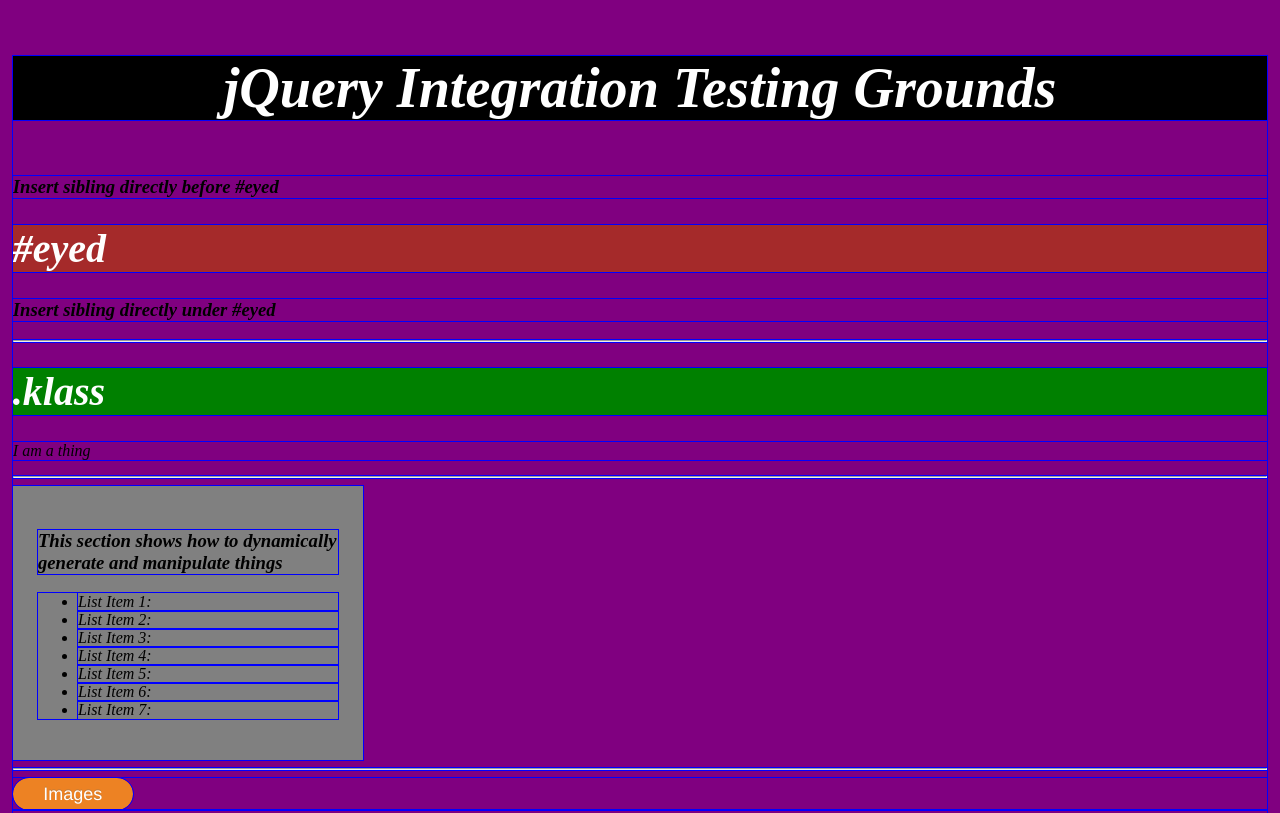
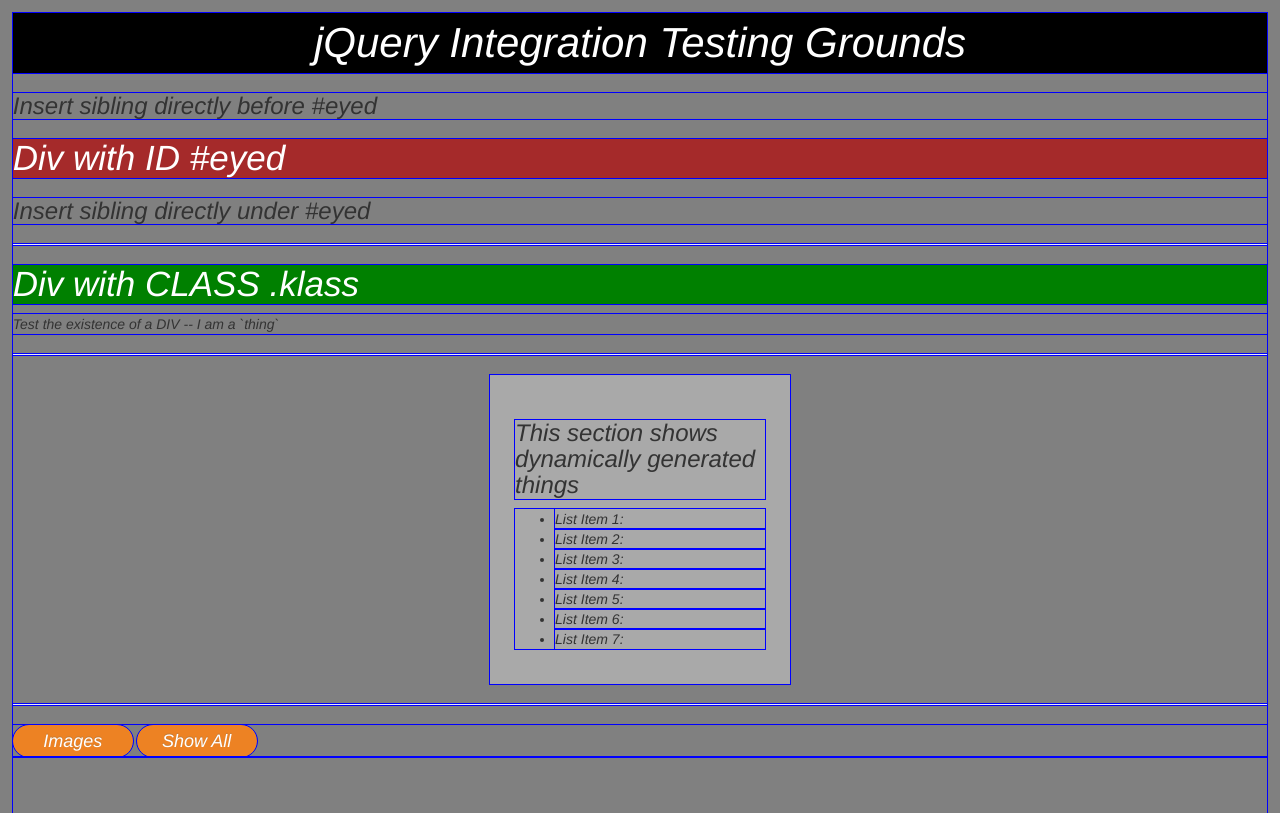
Before and after one commit to bootcoder/jQueryIntro, a plain HTML site: page index.html in a window 1280 px wide. Shown: the top 813 px of the page. Drawn offline with nearby package versions, Linux system fonts and the light colour scheme.

Commit message:
add picReturn with jQuery each example -- update styles

```diff
--- a/css/styles.css
+++ b/css/styles.css
@@ -3,7 +3,7 @@
 }
 
 body {
-  background-color: purple;
+  background-color: gray;
   margin: 1%;
 }
 
@@ -28,7 +28,7 @@ h1 {
 }
 
 .list_container {
-  background-color: gray;
+  background-color: darkgray;
   max-width: 300px;
   padding: 2%;
 }
--- a/index.html
+++ b/index.html
@@ -4,6 +4,8 @@
 
   <title>JqueryIntro</title>
 
+
+  <link rel="stylesheet" type="text/css" href="https://maxcdn.bootstrapcdn.com/bootstrap/3.3.5/css/bootstrap.min.css">
   <link rel="stylesheet" type="text/css" href="css/styles.css">
 
   <script type="text/javascript" src="http://code.jquery.com/jquery-2.1.4.min.js"></script>
@@ -18,29 +20,27 @@
 
 </head>
 <body>
-  <nav>
-    <h3>jQuery Integration Testing Grounds</h3>
-  </nav>
+  <nav>jQuery Integration Testing Grounds</nav>
   <div class="top_section">
     <div id="eyed" class="klass">
-      <h1>#eyed</h1>
+      <h1>Div with ID #eyed</h1>
     </div>
 
     <hr>
 
     <div class="klass">
-      <h1>.klass</h1>
+      <h1>Div with CLASS .klass</h1>
     </div>
 
-    <div id="existent"><p>I am a thing</p></div>
+    <div id="existent"><p>Test the existence of a DIV -- I am a `thing`</p></div>
     <hr>
   </div>
 
-  <div>
-    <h3>This section shows how to dynamically generate and manipulate things</h3>
+  <div class="container-fluid">
+    <h3>This section shows dynamically generated things</h3>
     <ul class="awesome_list">
       <li class="item">Item</li>
-      <li class="item">Itam</li>
+      <li class="item">Item</li>
     </ul>
   </div>
 
@@ -48,6 +48,7 @@
 
   <div>
     <button id="super_button">Images</button>
+    <button id="show_all_BTN">Show All</button>
     <div class="img_container" style="display: none;">
       <img class="gallery" src="http://thecatapi.com/api/images/get?format=src&type=png">
       <img class="gallery" src="https://avatars.githubusercontent.com/u/10055540?v=3">
--- a/js/0_main.js
+++ b/js/0_main.js
@@ -6,21 +6,22 @@
 
 $(document).ready(function () {
 
-  // js/getStarted.js
+  // js/1_getStarted.js
   basicSelection();
   chainingCalls();
   manipulateDivs();
   iterationAndConditionals();
 
-  // // js/list.js
+  // // js/2_list.js
   addListItems();
   modListText();
   addNums();
   nthChild();
   listListener();
 
-  // // js/level2.js
+  // // js/3_advanced.js
   picListener();
+  picReturnListener()
   buttonListener();
   dynamicButtonListener();
 
--- a/js/3_advanced.js
+++ b/js/3_advanced.js
@@ -49,11 +49,10 @@ var reduceElement = function (selector) {
 // Typical syntax: $(selector).hide(speed,callback);
 
 var expandElement = function (selector) {
-  var randoVal = Math.floor((Math.random() * 400) + 100);
   $(selector).animate({
     opacity: '0.75',
-    width: randoVal,
-    height: randoVal
+    width: 200,
+    height: 200
   }, 'fast', function(){
     console.log("I run after the jQuery function is complete.");
   });
@@ -90,3 +89,19 @@ var picListener = function () {
     }
   });
 };
+
+var picReturnListener = function() {
+  $('#show_all_BTN').on('click', function(){
+    var galleryItems = $('.gallery');
+    $.each(galleryItems, function( i, val ){
+      // console.log($(val))
+
+      // This will work.
+      $(val).css('display', 'inline');
+      // This will not.
+      // val.css('display', 'block');
+      // You cannot run jQuery methods on straight DOM elements.
+      // You must create jQuery objects first.
+    })
+  })
+}
```
